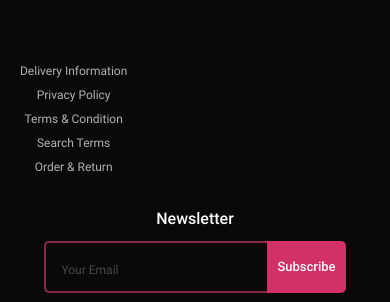
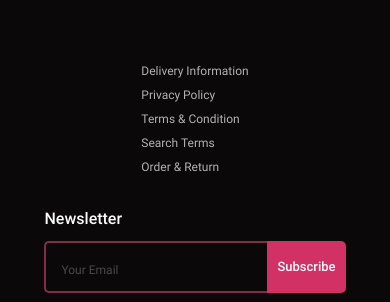
Before and after one commit to ShodiyorShukurov/Icecream, a plain HTML site: page index.html in a window 390 px wide. Shown: the part 6930-7232 px from the top of the page. Drawn offline with Linux system fonts and the light colour scheme.

Commit message:
Footer mobile end

```diff
--- a/scss/blocks/_footer.scss
+++ b/scss/blocks/_footer.scss
@@ -122,9 +122,6 @@
         padding-bottom: 70px;
     }
 
-    .site-footer__list {
-        text-align: center;
-    }
 
     .site-footer__logo-links {
         justify-content: center;
@@ -152,7 +149,11 @@
     }
 }
 
-@media only screen and (max-width: 550px) {
+@media only screen and (max-width: 450px) {
+    .site-footer__list {
+        justify-content: center;
+    }
+
     .site-footer__input {
         padding: 20px 50px 14px 15px;
     }
```
Also changed, not shown: Css/main.css, 1 other file.
